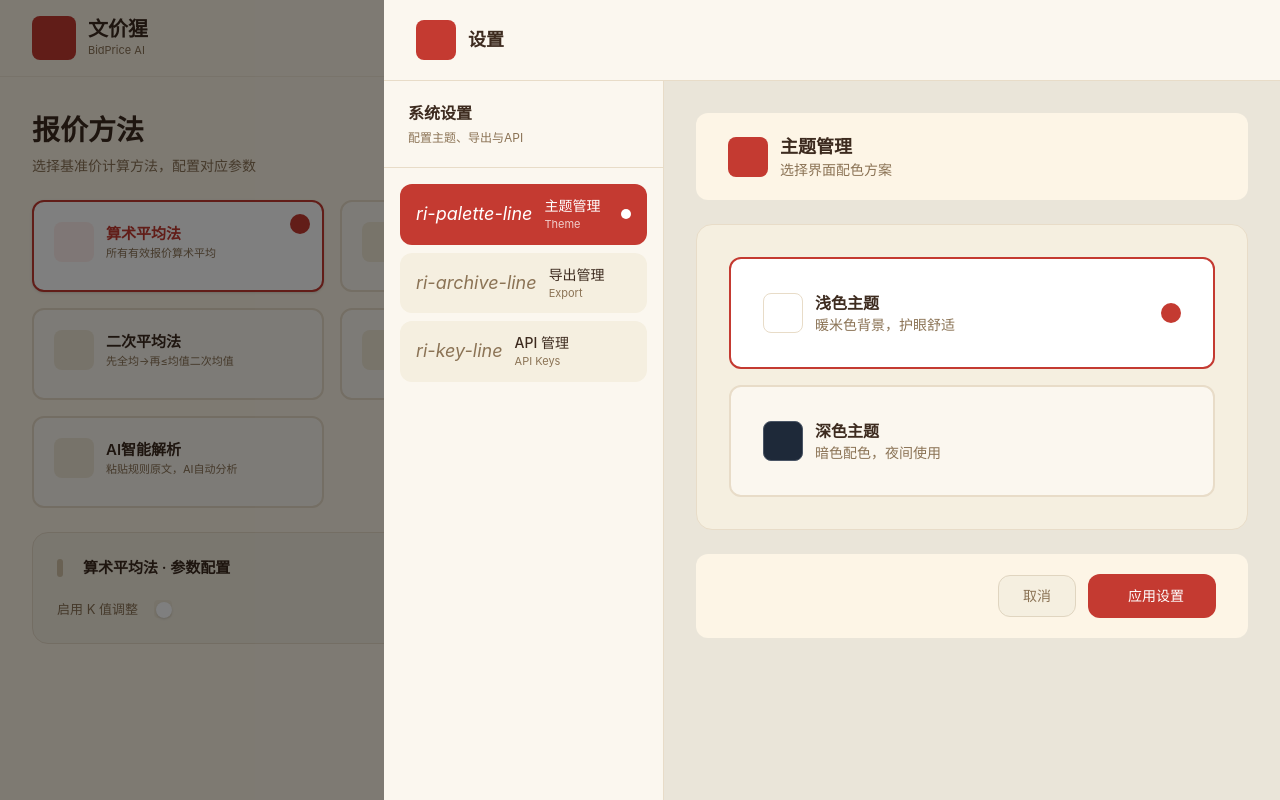
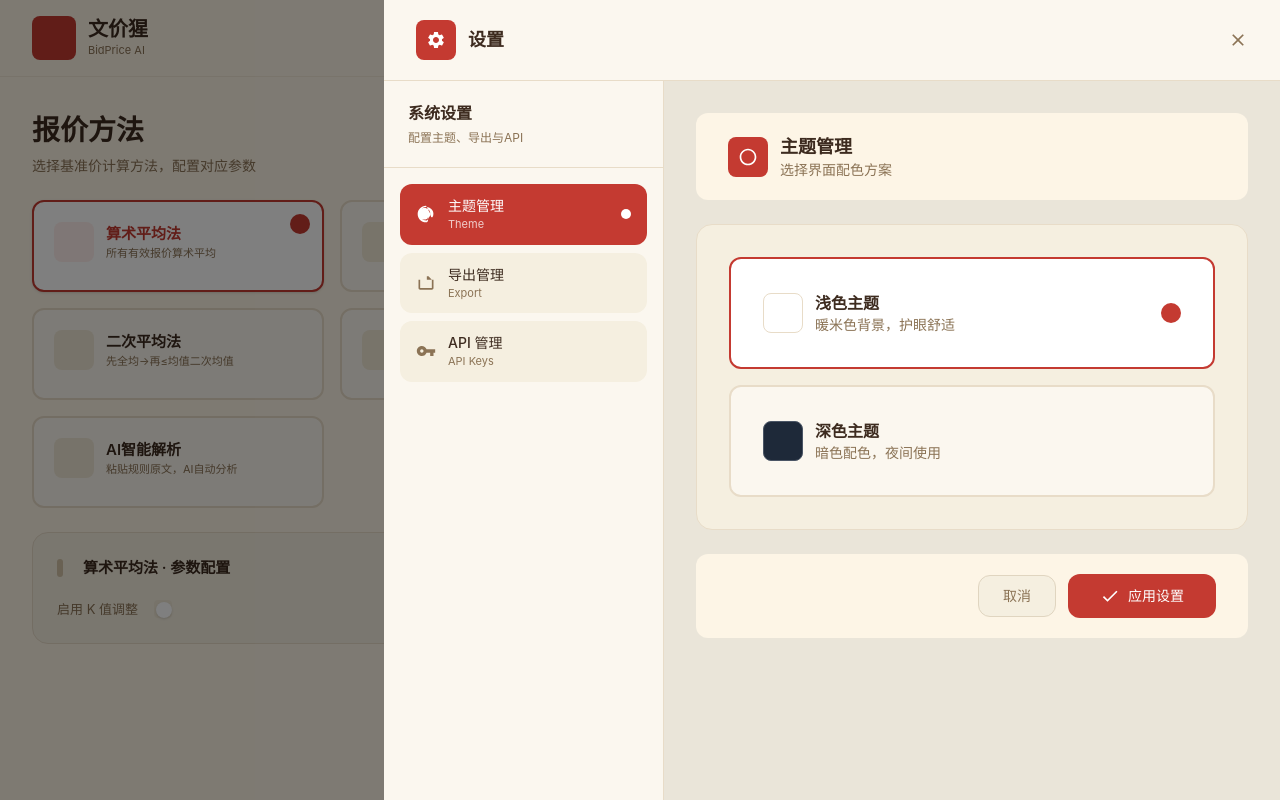
Before and after one commit to sikenali/bid-quotation, a React (Vite) app: page /step-1 in a window 1280 px wide. Both pictures are taken after a click on the button 1228 px from the left and 38 px from the top of the page. Built offline with nearby package versions, Linux system fonts and the light colour scheme.

Commit message:
fix: SettingsPanel 图标全部改用内联 SVG，彻底解决字体加载问题

```diff
--- a/src/components/SettingsPanel.tsx
+++ b/src/components/SettingsPanel.tsx
@@ -8,11 +8,35 @@ interface Props {
 
 type Tab = 'theme' | 'export' | 'api';
 
-const tabs: Array<{ id: Tab; label: string; subLabel: string; icon: string }> = [
-  { id: 'theme', label: '主题管理', subLabel: 'Theme', icon: 'ri-palette-line' },
-  { id: 'export', label: '导出管理', subLabel: 'Export', icon: 'ri-archive-line' },
-  { id: 'api', label: 'API 管理', subLabel: 'API Keys', icon: 'ri-key-line' },
+const SVG_ICONS: Record<string, React.ReactNode> = {
+  palette: (
+    <svg xmlns="http://www.w3.org/2000/svg" viewBox="0 0 24 24" fill="currentColor" className="w-5 h-5">
+      <path d="M12 2C6.48 2 2 6.48 2 12s4.48 10 10 10c1.38 0 2.5-1.12 2.5-2.5 0-.61-.23-1.17-.6-1.63-.37-.46-.6-.1-.6-.67 0-.44.36-.8.8-.8.44 0 .8.36.8.8 0 1.38-1.12 2.5-2.5 2.5-4.48 0-8.5-3.52-8.5-8s4.02-8 8.5-8 8.5 3.52 8.5 8c0 1.38-.36 2.67-.97 3.77-.18.33-.51.53-.88.53-.37 0-.7-.2-.88-.53-.61-1.1-.97-2.39-.97-3.77 0-3.86-3.14-7-7-7s-7 3.14-7 7 3.14 7 7 7 7-3.14 7-7z"/>
+    </svg>
+  ),
+  archive: (
+    <svg xmlns="http://www.w3.org/2000/svg" viewBox="0 0 24 24" fill="currentColor" className="w-5 h-5">
+      <path d="M5 20c-1.1 0-2-.9-2-2V8h2v10h14V8h2v10c0 1.1-.9 2-2 2H5zm14-12l-4-4H13v4h6V8z"/>
+    </svg>
+  ),
+  key: (
+    <svg xmlns="http://www.w3.org/2000/svg" viewBox="0 0 24 24" fill="currentColor" className="w-5 h-5">
+      <path d="M12.65 10C11.83 7.67 9.61 6 7 6c-3.31 0-6 2.69-6 6s2.69 6 6 6c2.61 0 4.83-1.67 5.65-4H17v4h4v-4h2v-4H12.65zM7 14c-1.1 0-2-.9-2-2s.9-2 2-2 2 .9 2 2-.9 2-2 2z"/>
+    </svg>
+  ),
+};
+
+const tabs: Array<{ id: Tab; label: string; subLabel: string; iconKey: string }> = [
+  { id: 'theme', label: '主题管理', subLabel: 'Theme', iconKey: 'palette' },
+  { id: 'export', label: '导出管理', subLabel: 'Export', iconKey: 'archive' },
+  { id: 'api', label: 'API 管理', subLabel: 'API Keys', iconKey: 'key' },
 ];
+
+const HEADER_ICONS: Record<Tab, { icon: string; title: string; subtitle: string }> = {
+  theme: { icon: 'ri-palette-line', title: '主题管理', subtitle: '选择界面配色方案' },
+  export: { icon: 'ri-download-2-line', title: '导出管理', subtitle: '导入导出配置文件' },
+  api: { icon: 'ri-key-line', title: 'API 管理', subtitle: '配置 AI 解析所需的 API Key' },
+};
 
 export default function SettingsPanel({ onClose }: Props) {
   const { apiKey, apiEndpoint, setApiKey, setApiEndpoint, exportConfig, importConfig, theme } = useConfigStore();
@@ -47,15 +71,6 @@ export default function SettingsPanel({ onClose }: Props) {
     reader.readAsText(file);
   };
 
-  const getContentHeader = (tab: Tab) => {
-    const configs: Record<Tab, { icon: string; title: string; subtitle: string }> = {
-      theme: { icon: 'ri-palette-line', title: '主题管理', subtitle: '选择界面配色方案' },
-      export: { icon: 'ri-download-2-line', title: '导出管理', subtitle: '导入导出配置文件' },
-      api: { icon: 'ri-key-line', title: 'API 管理', subtitle: '配置 AI 解析所需的 API Key' },
-    };
-    return configs[tab];
-  };
-
   const isDark = theme === 'dark';
 
   return (
@@ -65,13 +80,17 @@ export default function SettingsPanel({ onClose }: Props) {
         {/* 顶部导航栏 */}
         <div className={`flex items-center justify-between px-8 py-5 border-b ${isDark ? 'bg-[#2A2A2A] border-[#3A3A3A]' : 'bg-[#FBF7EF] border-[#E8DCC8]'}`}>
           <div className="flex items-center gap-3">
-            <div className="w-10 h-10 rounded-lg bg-[#C43A31] flex items-center justify-center text-white">
-              <i className="ri-settings-3-line text-xl text-white"></i>
+            <div className="w-10 h-10 rounded-lg bg-[#C43A31] flex items-center justify-center">
+              <svg xmlns="http://www.w3.org/2000/svg" viewBox="0 0 24 24" fill="currentColor" className="w-5 h-5 text-white">
+                <path d="M19.14 12.94c.04-.3.06-.61.06-.94 0-.32-.02-.64-.07-.94l2.03-1.58c.18-.14.23-.41.12-.61l-1.92-3.32c-.12-.22-.37-.29-.59-.22l-2.39.96c-.5-.38-1.03-.7-1.62-.94L14.4 2.81c-.04-.24-.24-.41-.48-.41h-3.84c-.24 0-.43.17-.47.41L9.25 5.35c-.59.24-1.13.57-1.62.94l-2.39-.96c-.22-.08-.47 0-.59.22L2.74 8.87c-.12.21-.08.47.12.61l2.03 1.58c-.05.3-.09.63-.09.94s.02.64.07.94l-2.03 1.58c-.18.14-.23.41-.12.61l1.92 3.32c.12.22.37.29.59.22l2.39-.96c.5.38 1.03.7 1.62.94l.36 2.54c.05.24.24.41.48.41h3.84c.24 0 .44-.17.47-.41l.36-2.54c.59-.24 1.13-.56 1.62-.94l2.39.96c.22.08.47 0 .59-.22l1.92-3.32c.12-.22.07-.47-.12-.61l-2.01-1.58zM12 15.6c-1.98 0-3.6-1.62-3.6-3.6s1.62-3.6 3.6-3.6 3.6 1.62 3.6 3.6-1.62 3.6-3.6 3.6z"/>
+              </svg>
             </div>
             <span className={`font-semibold text-lg ${isDark ? 'text-[#E8E0D0]' : 'text-text'}`}>设置</span>
           </div>
           <button onClick={onClose} className={`hover:text-[#C43A31] transition-colors ${isDark ? 'text-[#A89880]' : 'text-text-secondary'}`}>
-            <i className="ri-close-line text-xl"></i>
+            <svg xmlns="http://www.w3.org/2000/svg" viewBox="0 0 24 24" fill="currentColor" className="w-5 h-5">
+              <path d="M19 6.41L17.59 5 12 10.59 6.41 5 5 6.41 10.59 12 5 17.59 6.41 19 12 13.41 17.59 19 19 17.59 13.41 12z"/>
+            </svg>
           </button>
         </div>
 
@@ -95,9 +114,9 @@ export default function SettingsPanel({ onClose }: Props) {
                         : 'bg-[#F5EFE0] text-text-secondary hover:bg-white hover:text-text'
                   }`}
                 >
-                  <i className={`text-lg ${activeTab === tab.id ? 'text-white' : isDark ? 'text-[#A89880]' : 'text-text-secondary'}`}>
-                    {tab.icon}
-                  </i>
+                  <div className={`flex-shrink-0 ${activeTab === tab.id ? 'text-white' : isDark ? 'text-[#A89880]' : 'text-text-secondary'}`}>
+                    {SVG_ICONS[tab.iconKey]}
+                  </div>
                   <div className="flex-1">
                     <div className={`font-medium text-sm ${activeTab === tab.id ? 'text-white' : isDark ? 'text-[#E8E0D0]' : 'text-text'}`}>
                       {tab.label}
@@ -121,11 +140,15 @@ export default function SettingsPanel({ onClose }: Props) {
               <div className={`rounded-xl px-8 py-5 mb-6 ${isDark ? 'bg-[#2A2A2A] border border-[#3A3A3A]' : 'bg-[#FDF5E6]'}`}>
                 <div className="flex items-center gap-3">
                   <div className="w-10 h-10 rounded-lg bg-[#C43A31] flex items-center justify-center text-white">
-                    <i className={`text-xl ${getContentHeader(activeTab).icon}`}></i>
+                    <svg xmlns="http://www.w3.org/2000/svg" viewBox="0 0 24 24" fill="currentColor" className="w-5 h-5 text-white">
+                      {activeTab === 'theme' && <path d="M12 2C6.48 2 2 6.48 2 12s4.48 10 10 10 10-4.48 10-10S17.52 2 12 2zm0 18c-4.41 0-8-3.59-8-8s3.59-8 8-8 8 3.59 8 8-3.59 8-8 8z"/>}
+                      {activeTab === 'export' && <path d="M19 9h-4V3H9v6H5l7 7 7-7zM5 18v2h14v-2H5z"/>}
+                      {activeTab === 'api' && <path d="M12.65 10C11.83 7.67 9.61 6 7 6c-3.31 0-6 2.69-6 6s2.69 6 6 6c2.61 0 4.83-1.67 5.65-4H17v4h4v-4h2v-4H12.65zM7 14c-1.1 0-2-.9-2-2s.9-2 2-2 2 .9 2 2-.9 2-2 2z"/>}
+                    </svg>
                   </div>
                   <div>
-                    <h2 className={`font-semibold text-[18px] ${isDark ? 'text-[#E8E0D0]' : 'text-text'}`}>{getContentHeader(activeTab).title}</h2>
-                    <p className={`text-sm ${isDark ? 'text-[#A89880]' : 'text-text-secondary'}`}>{getContentHeader(activeTab).subtitle}</p>
+                    <h2 className={`font-semibold text-[18px] ${isDark ? 'text-[#E8E0D0]' : 'text-text'}`}>{HEADER_ICONS[activeTab].title}</h2>
+                    <p className={`text-sm ${isDark ? 'text-[#A89880]' : 'text-text-secondary'}`}>{HEADER_ICONS[activeTab].subtitle}</p>
                   </div>
                 </div>
               </div>
@@ -141,7 +164,9 @@ export default function SettingsPanel({ onClose }: Props) {
                 {activeTab === 'export' && (
                   <div className="space-y-4">
                     <button onClick={handleExport} className="btn-primary w-full justify-center">
-                      <span><i className="ri-download-2-line"></i></span>
+                      <svg xmlns="http://www.w3.org/2000/svg" viewBox="0 0 24 24" fill="currentColor" className="w-5 h-5">
+                        <path d="M19 9h-4V3H9v6H5l7 7 7-7zM5 18v2h14v-2H5z"/>
+                      </svg>
                       <span>导出配置（JSON）</span>
                     </button>
                     <div className={`rounded-xl p-4 border ${isDark ? 'bg-[#2A2A2A] border-[#3A3A3A]' : 'bg-white border-[#E8DCC8]'}`}>
@@ -203,7 +228,9 @@ export default function SettingsPanel({ onClose }: Props) {
                   取消
                 </button>
                 <button onClick={onClose} className="btn-primary">
-                  <i className="ri-check-line"></i>
+                  <svg xmlns="http://www.w3.org/2000/svg" viewBox="0 0 24 24" fill="currentColor" className="w-5 h-5">
+                    <path d="M9 16.17L4.83 12l-1.42 1.41L9 19 21 7l-1.41-1.41z"/>
+                  </svg>
                   <span>应用设置</span>
                 </button>
               </div>
```
